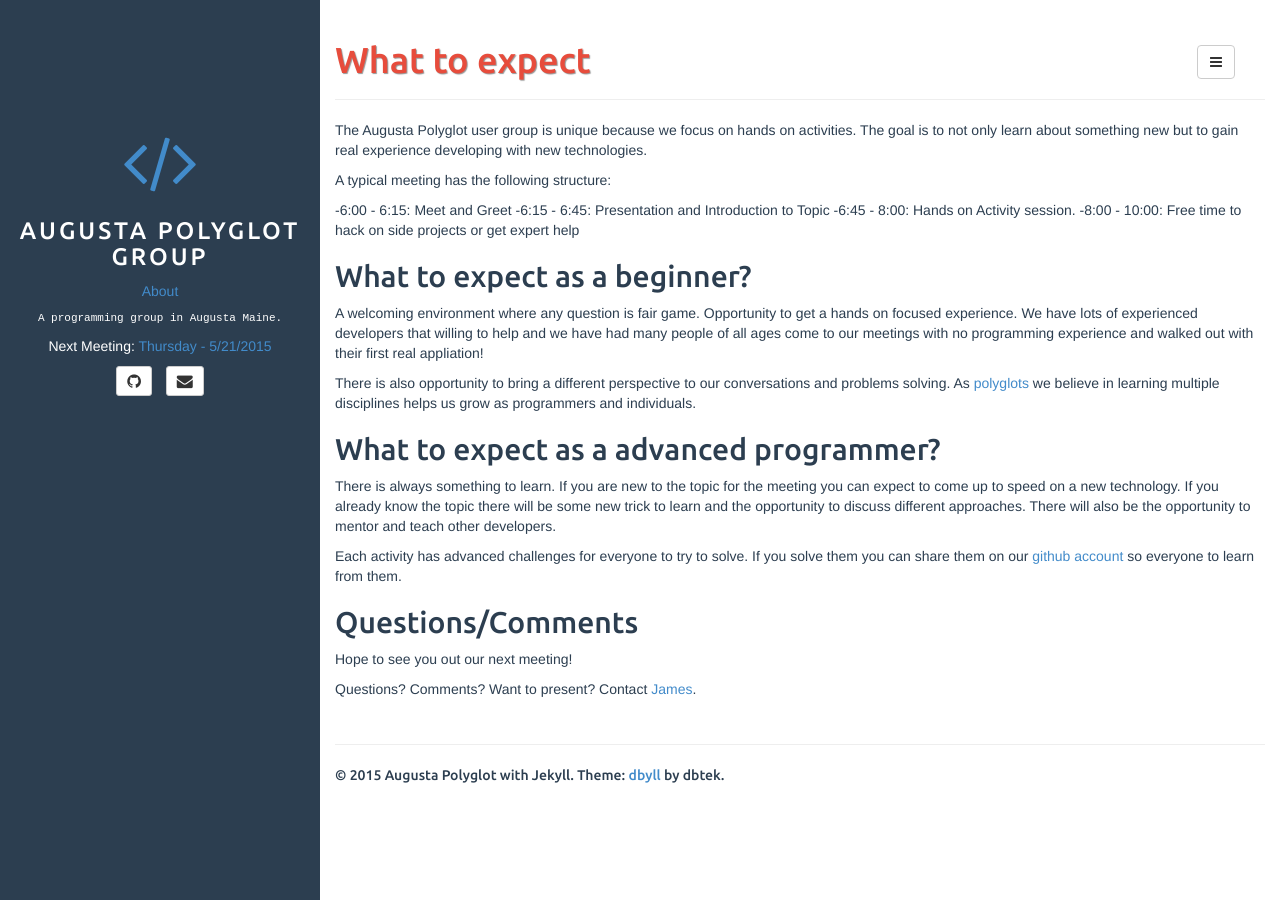
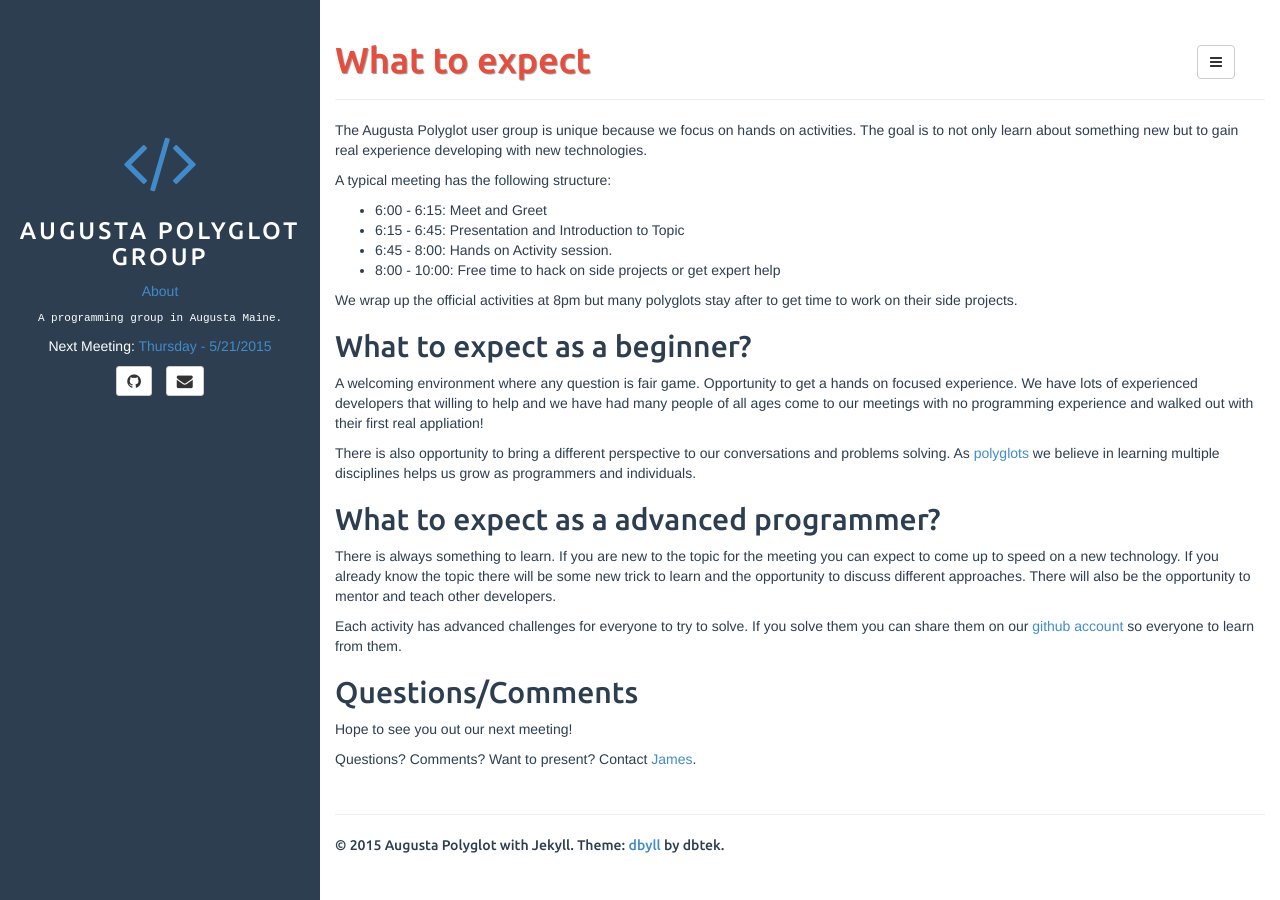
Before and after one commit to Augusta-Polyglot/augusta-polyglot.github.io, a Jekyll site: the page built from what-to-expect.md, in a window 1280 px wide. Built offline with Jekyll 4.4.1, drawn with Linux system fonts in a browser that asks for light colours.

Commit message:
trying to get list to work...

```diff
--- a/what-to-expect.md
+++ b/what-to-expect.md
@@ -10,10 +10,12 @@ The Augusta Polyglot user group is unique because we focus on hands on activitie
 
 A typical meeting has the following structure:
 
--6:00 - 6:15: Meet and Greet
--6:15 - 6:45: Presentation and Introduction to Topic
--6:45 - 8:00: Hands on Activity session.
--8:00 - 10:00: Free time to hack on side projects or get expert help
+* 6:00 - 6:15: Meet and Greet
+* 6:15 - 6:45: Presentation and Introduction to Topic
+* 6:45 - 8:00: Hands on Activity session.
+* 8:00 - 10:00: Free time to hack on side projects or get expert help
+
+We wrap up the official activities at 8pm but many polyglots stay after to get time to work on their side projects.
 
 ## What to expect as a beginner?
 A welcoming environment where any question is fair game.  Opportunity to get a hands on focused experience.  We have lots of experienced developers that willing to help and we have had many people of all ages come to our meetings with no programming experience and walked out with their first real appliation!
```
